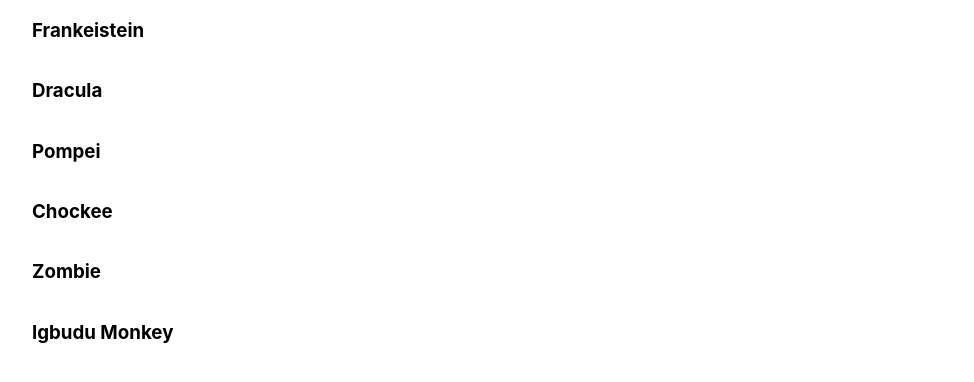
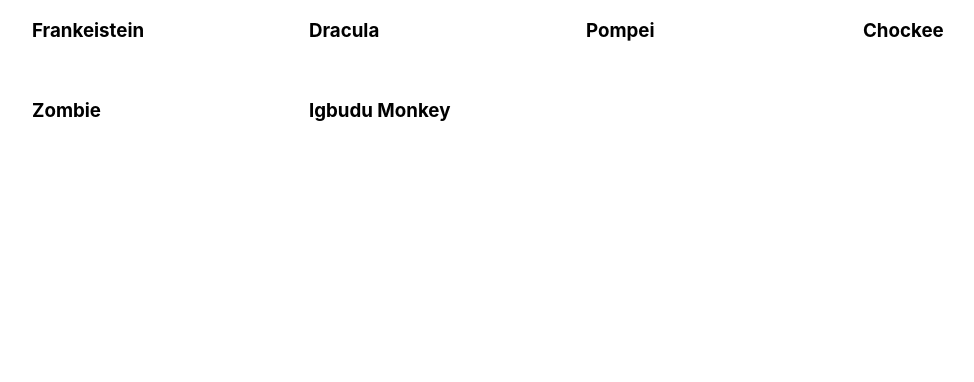
Before and after one commit to masterscode/Monster-Card, a React (Create React App) app: page / in a window 1280 px wide. Shown: the top 382 px of the page, without its empty margins (64-1038 px from the left). Built offline with nearby package versions, Linux system fonts and the light colour scheme.

Commit message:
finally after the night toil, woke up this morning and magically made the parent div element not part of the cardlist component, whooa..

```diff
--- a/src/App.js
+++ b/src/App.js
@@ -6,7 +6,8 @@ class App extends React.Component {
   constructor() {
     super();
 
-    this.state = { monsters: [
+    this.state = {
+      monsters: [
         { name: "Frankeistein", id: "234" },
         { name: "Dracula", id: "23" },
         { name: "Pompei", id: "er32" },
@@ -14,7 +15,7 @@ class App extends React.Component {
         { name: "Zombie", id: "21wer" },
         { name: "Igbudu Monkey", id: "gh4" }
       ]
-  }
+    };
   }
   // componentDidMount() {
   // fetch("https://jsonplaceholder.typicode.com/users")
@@ -23,13 +24,15 @@ class App extends React.Component {
   // }
 
   render() {
-    return this.state.monsters.map(monster => (
-      <CardList monsters = {this.state.monsters} >
-        <h3>
-          {monster.name}
-        </h3>
+    return (
+      <div className="card-list">
+        {this.state.monsters.map(monster => (
+          <CardList monsters={this.state.monsters} key={monster.id}>
+            <h3>{monster.name}</h3>
           </CardList>
-    ));
+        ))}
+      </div>
+    );
   }
 }
 
--- a/src/components/card-list/card-list.component.jsx
+++ b/src/components/card-list/card-list.component.jsx
@@ -2,5 +2,7 @@ import React from "react";
 import "./card-list.css";
 
 export const CardList = props => (
-  <div className="card-list"> {props.children} </div>
+
+  <div> {props.children} </div>
+
 );
```
Also changed, not shown: public/style.css (+11 -0 lines). Lines whose indentation alone changed are shown as unchanged.
